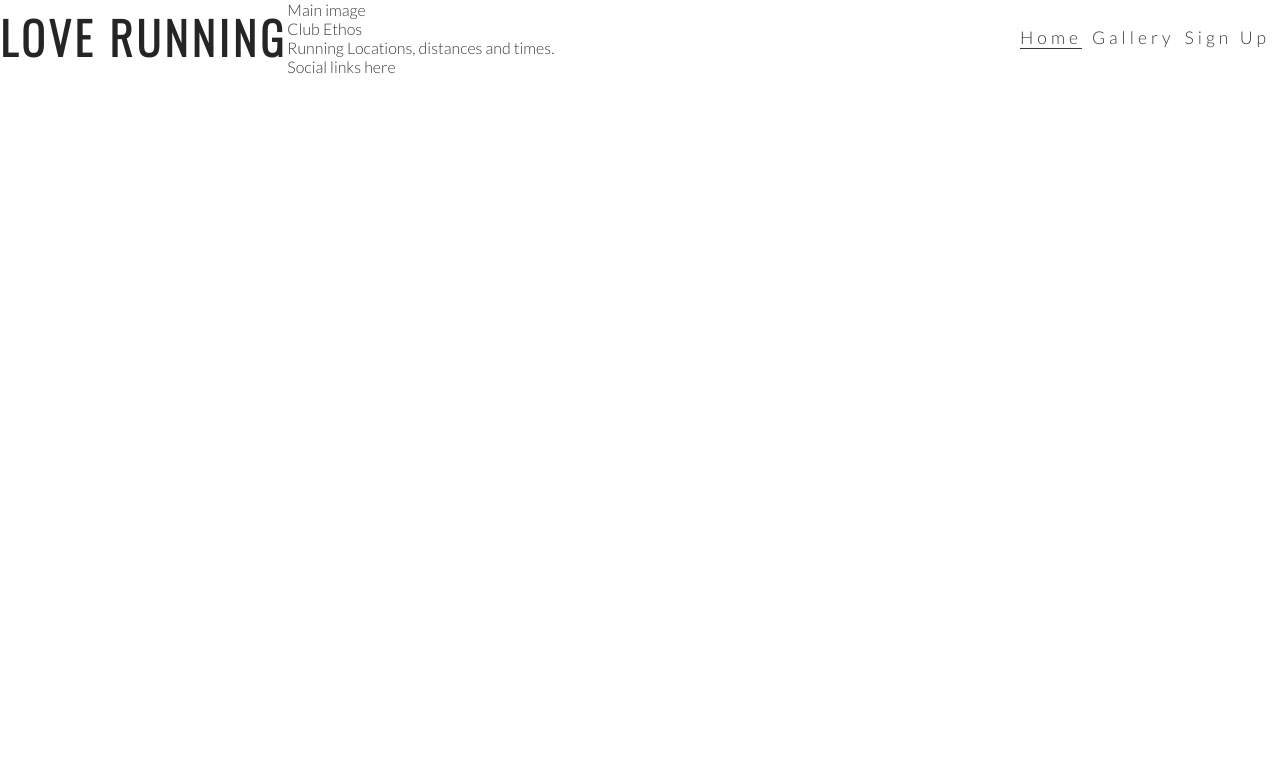
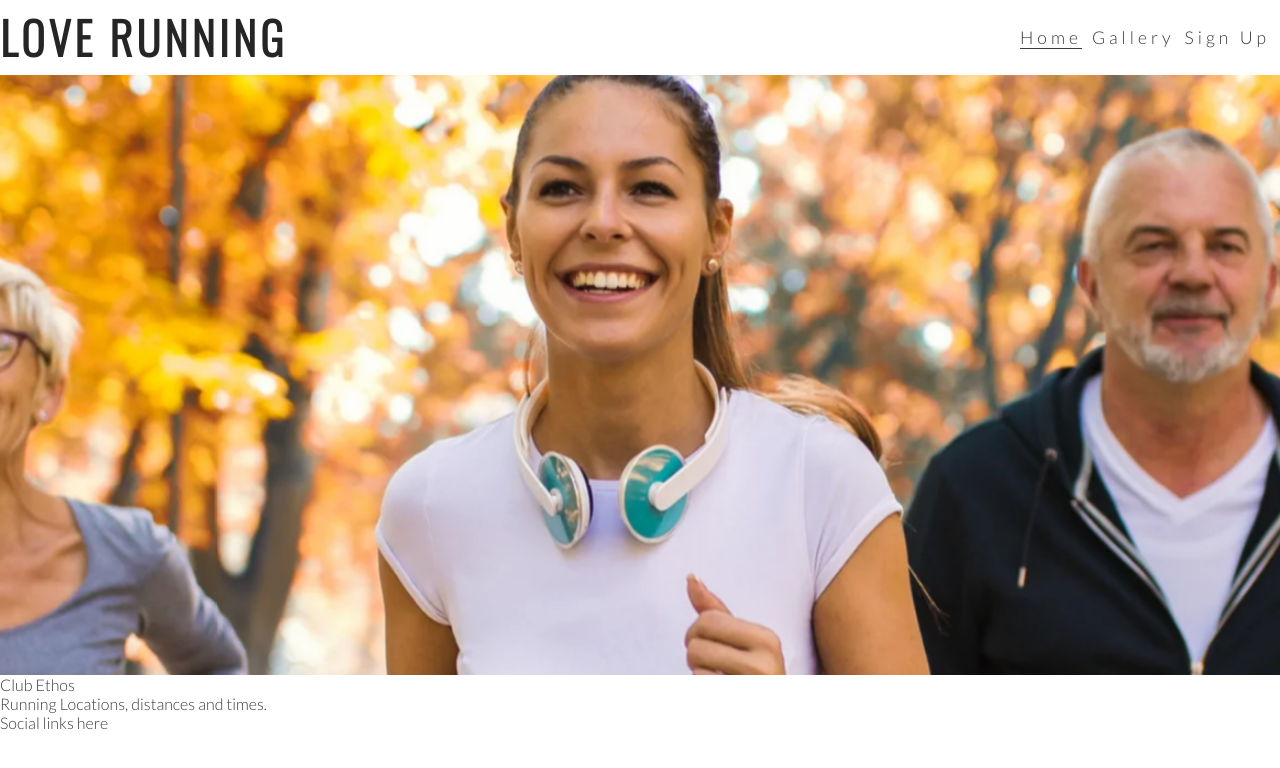
Before and after one commit to Eduardo-Antoniassi-Lobato/love-running, a plain HTML site: page index.html in a window 1280 px wide. Drawn offline with nearby package versions, Linux system fonts and the light colour scheme.

Commit message:
add hero image and animation for zoom

```diff
--- a/assets/css/style.css
+++ b/assets/css/style.css
@@ -54,3 +54,32 @@ h1, h2 {
 .active {
     border-bottom: 1px solid #3a3a3a;
 }
+
+/* hero-image */
+
+#hero-outer {
+    height: 600px;
+    width: 100%;
+    overflow: hidden;
+}
+
+#hero-image {
+    height: 600px;
+    width: 100%;
+    background: url('../images/hero-image.webp') no-repeat center center;
+
+    /* creates zoom efect on loading page */
+    animation-name: hero-zoom;
+    animation-duration: 5s;
+    animation-fill-mode: forwards;
+}
+
+/* creates the level of zoom for hero image */
+@keyframes hero-zoom {
+    from {
+        transform: scale(1);
+    }
+    to {
+        transform: scale(1.1);
+    }
+}
--- a/index.html
+++ b/index.html
@@ -10,8 +10,9 @@
     <title>Hello World</title>
 </head>
 <body>
-    <header><a href="index.html">
-     <h1 id="logo">Love Running</h1>
+    <header>
+        <a href="index.html">
+        <h1 id="logo">Love Running</h1>
     </a>
     <nav>
         <ul id="menu">
@@ -27,8 +28,8 @@
         </ul>
     </nav>
     </header>
-    <section>
-        Main image
+    <section id="hero-outer">
+        <div id="hero-image"></div>
     </section>
     <section>
         Club Ethos
```
Also changed, not shown: assets/images/hero-image.webp (added).
